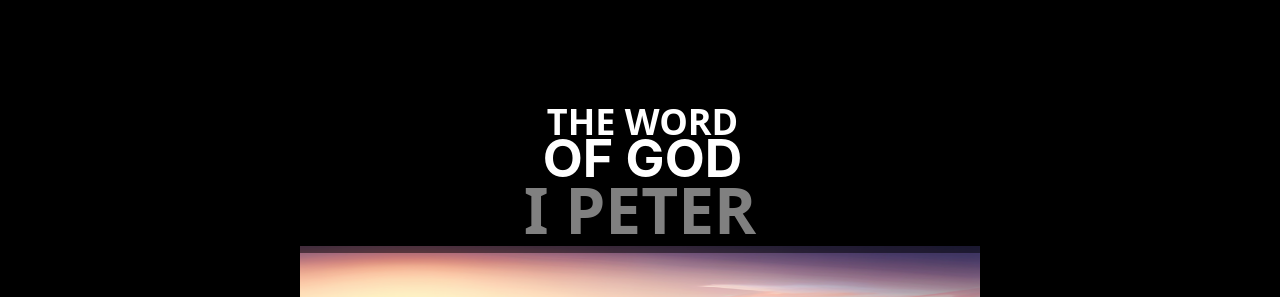
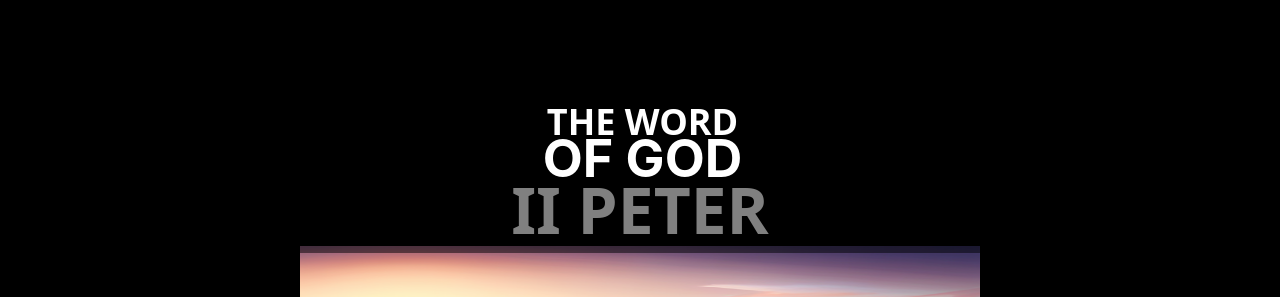
Before and after one commit to jnutt367/galatians, a Next.js app: page / in a window 1280 px wide. Shown: the part 5220-5517 px from the top of the page. Built offline with nearby package versions, Linux system fonts and the light colour scheme.

Commit message:
Update index.js

```diff
--- a/pages/index.js
+++ b/pages/index.js
@@ -480,7 +480,7 @@ Not Circumcision but the New Creation
                     <a href="https://the-word-of-god.vercel.app/" target="_blank">OF GOD</a>
                 </h1>
         <h1 className={styles.title}>
-       I PETER
+       II PETER
         </h1>
           <div className={styles.image}>
                            <Image
```
